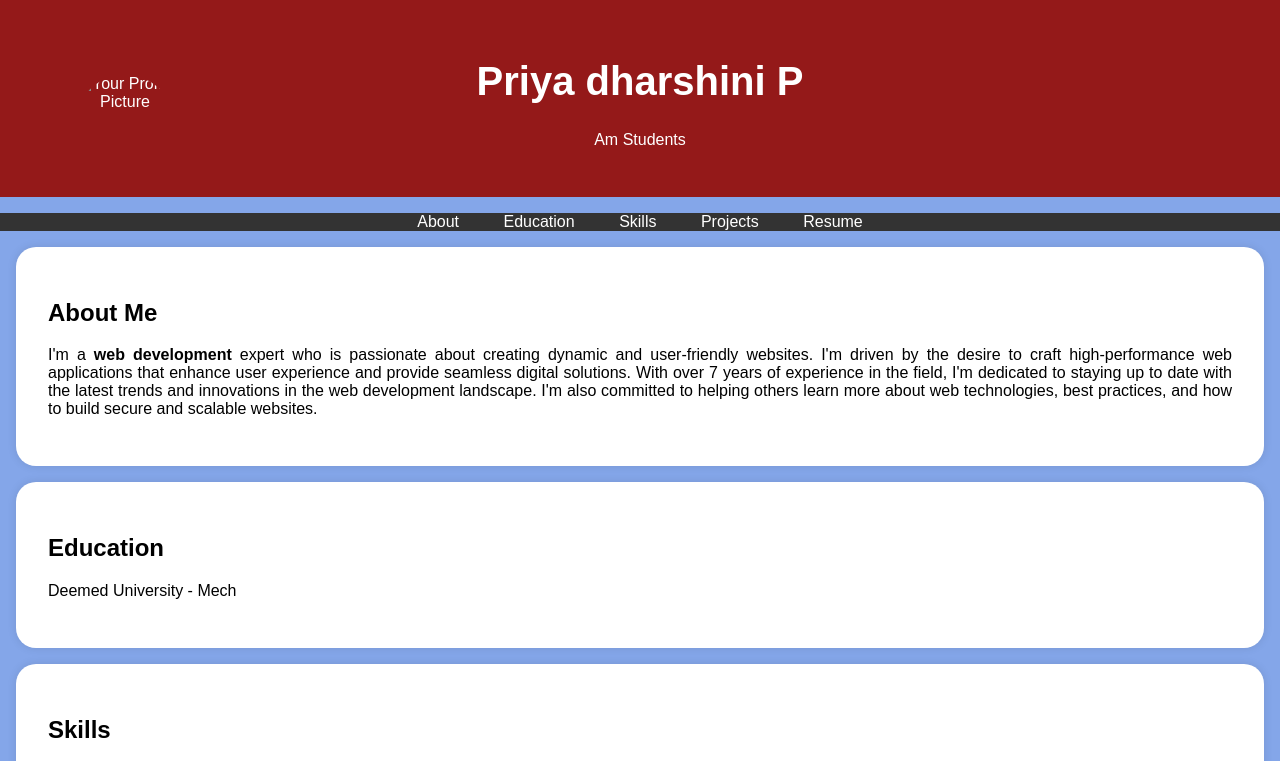
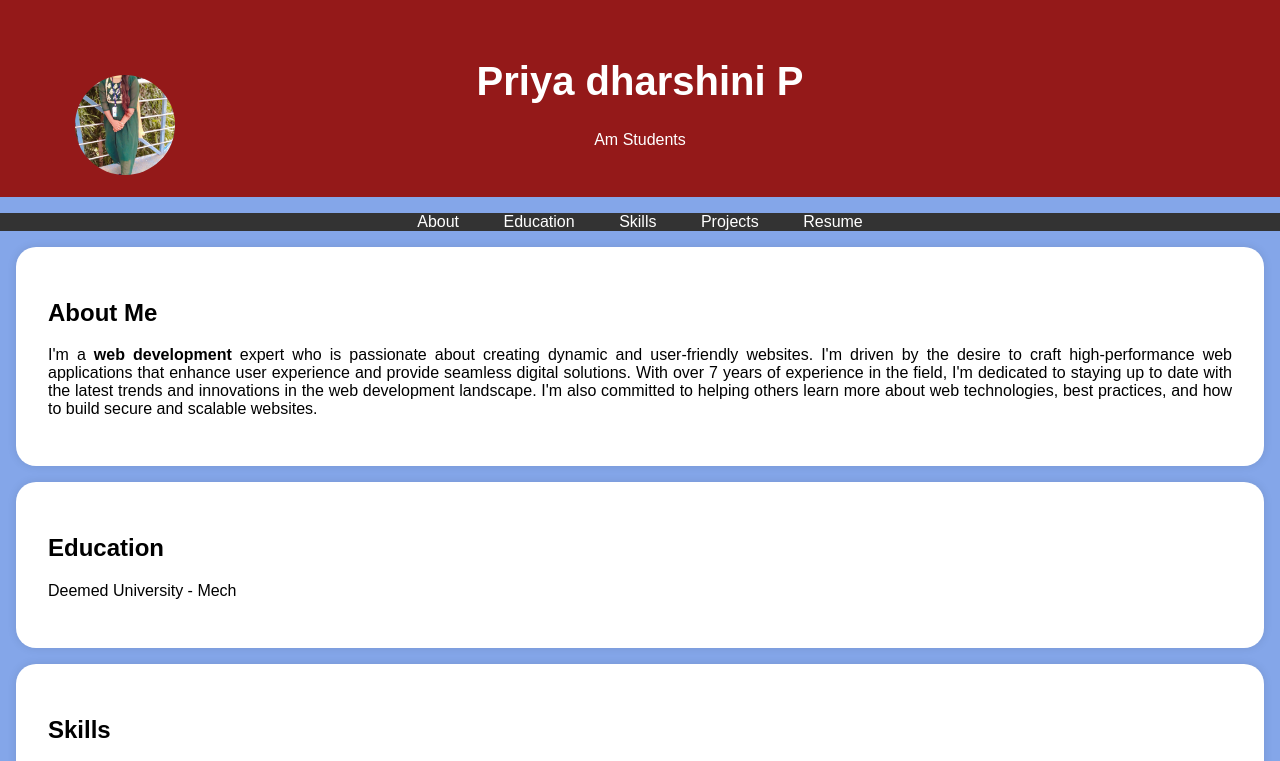
Before and after one commit to priya202005/digital-portfolio, a plain HTML site: page index.html in a window 1280 px wide. Shown: the top 761 px of the page. Drawn offline with Linux system fonts and the light colour scheme.

Commit message:
Update index.html

```diff
--- a/index.html
+++ b/index.html
@@ -95,7 +95,7 @@
     <header>
         <div class="header-content">
             <!-- Add your profile picture here -->
-            <img src="image.jpg" alt="Your Profile Picture" class="profile-picture">
+            <img src="IMG-20250401-WA0093.jpg".jpg" alt="Your Profile Picture" class="profile-picture">
             <h1>Priya dharshini P</h1>
             <p>Am Students</p>
         </div>
```
